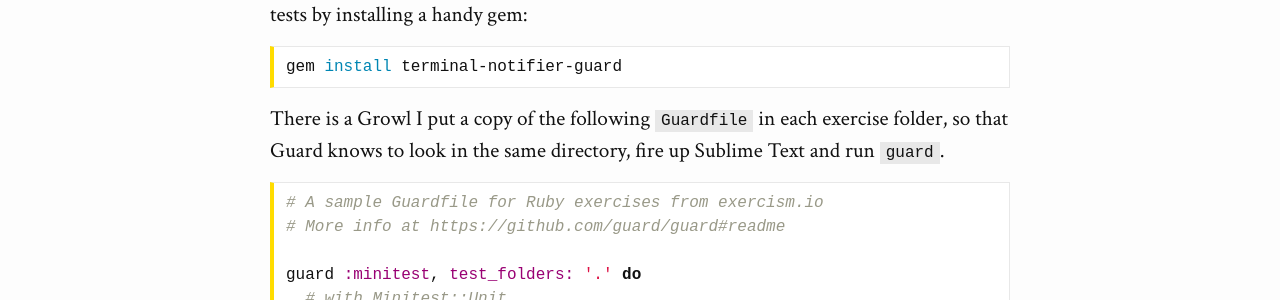
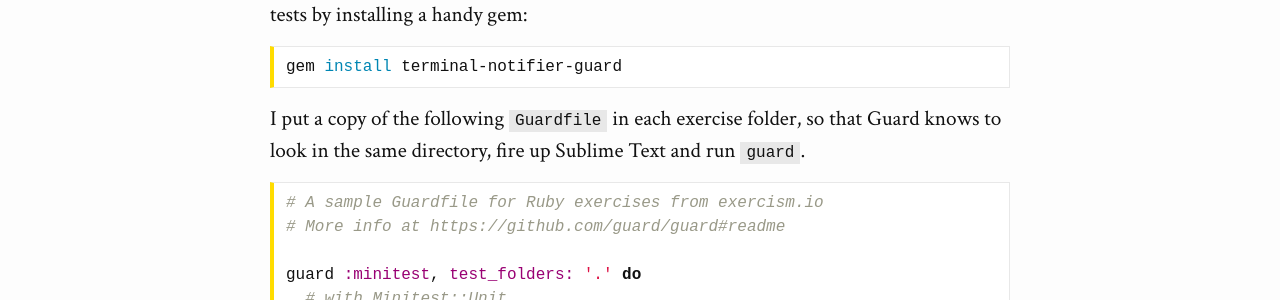
Before and after one commit to jamesjoshuahill/jamesjoshuahill.github.io, a Jekyll site: the page built from _posts/2014-05-22-ruby-practice-on-exercism-io.md, in a window 1280 px wide. Shown: the part 1161-1461 px from the top of the page. Built offline with Jekyll 4.4.1, drawn with Linux system fonts in a browser that asks for light colours; comment, search, counter and statistics services are not loaded.

Commit message:
Remove orphaned text

```diff
--- a/_posts/2014-05-22-ruby-practice-on-exercism-io.md
+++ b/_posts/2014-05-22-ruby-practice-on-exercism-io.md
@@ -30,7 +30,7 @@ If you use Terminal.app on a Mac, you can get a notification each time Guard run
 gem install terminal-notifier-guard
 {% endhighlight %}
 
-There is a Growl I put a copy of the following `Guardfile` in each exercise folder, so that Guard knows to look in the same directory, fire up Sublime Text and run `guard`.
+I put a copy of the following `Guardfile` in each exercise folder, so that Guard knows to look in the same directory, fire up Sublime Text and run `guard`.
 
 {% highlight ruby %}
 # A sample Guardfile for Ruby exercises from exercism.io
```
